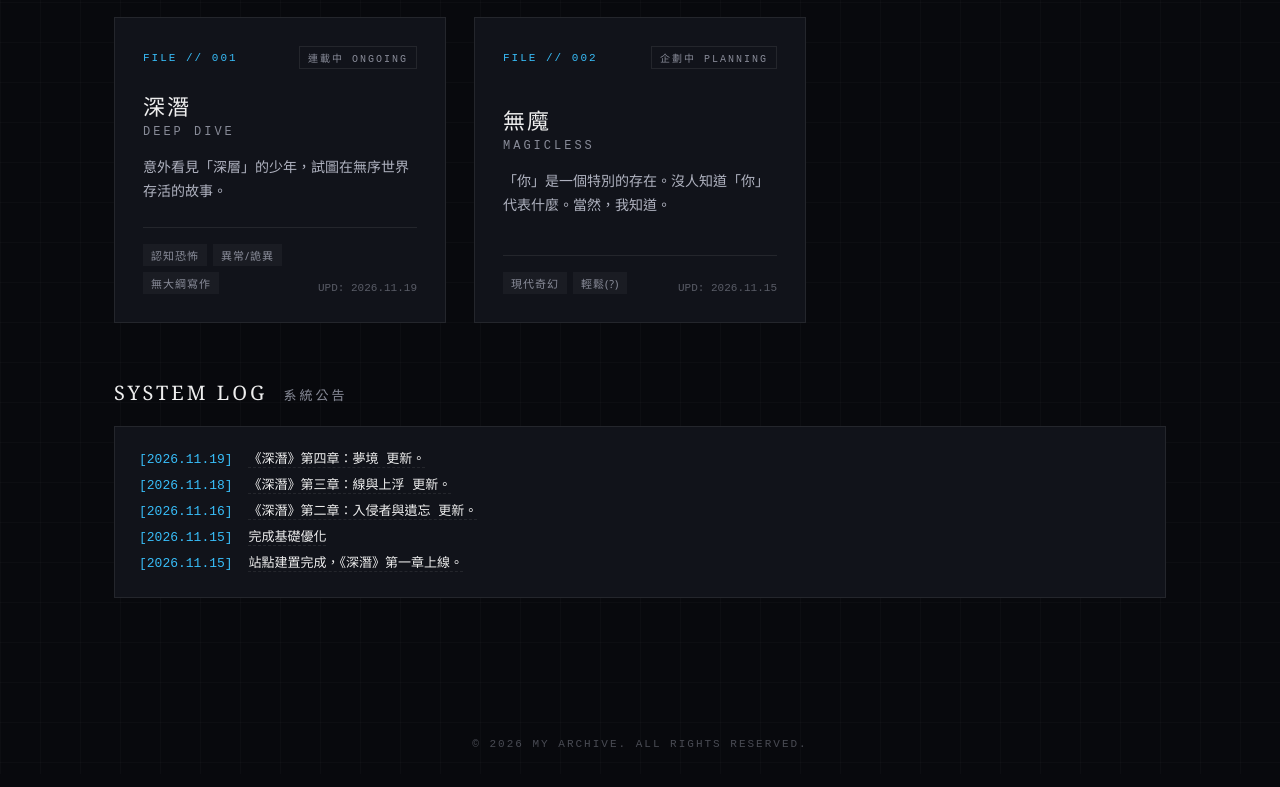
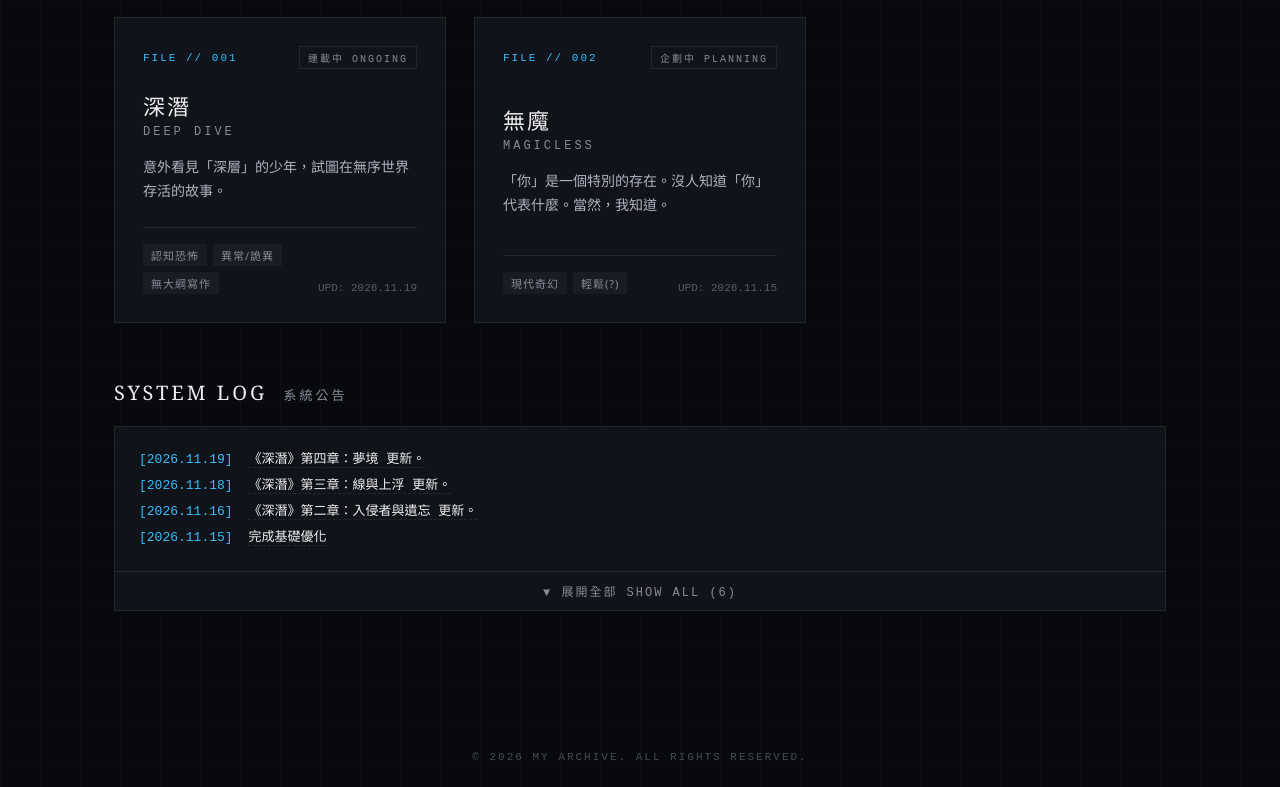
Before and after one commit to howzu987/howzu987.github.io, a plain HTML site: page index.html in a window 1280 px wide. Shown: the part 518-1305 px from the top of the page. Drawn offline with Linux system fonts and the light colour scheme.

Commit message:
公告縮頁

```diff
--- a/home.js
+++ b/home.js
@@ -1,4 +1,7 @@
 let allBooks = [];
+
+// 系統公告預設顯示幾則（其餘可按「展開」查看）
+const LOG_VISIBLE = 4;
 
 document.addEventListener("DOMContentLoaded", () => {
     renderContinueReading();
@@ -104,18 +107,46 @@ async function loadAnnouncements() {
             return;
         }
 
-        list.innerHTML = logs
-            .sort((a, b) => toTime(b.date) - toTime(a.date))
-            .slice(0, 5)
-            .map(log => {
+        const sorted = [...logs].sort((a, b) => toTime(b.date) - toTime(a.date));
+
+        // 預設只顯示最新 LOG_VISIBLE 則，其餘先收起來，按鈕可展開
+        list.innerHTML = sorted
+            .map((log, i) => {
                 const text = log.link
                     ? `<a href="${log.link}">${log.text}</a>`
                     : log.text;
-                return `<li><span class="log-date">[${log.date}]</span> <span class="log-text">${text}</span></li>`;
+                const extra = i >= LOG_VISIBLE ? ' class="log-extra" hidden' : "";
+                return `<li${extra}><span class="log-date">[${log.date}]</span> <span class="log-text">${text}</span></li>`;
             })
             .join("");
+
+        if (sorted.length > LOG_VISIBLE) {
+            setupLogToggle(list, sorted.length);
+        }
     } catch (error) {
         console.error(error);
         list.innerHTML = `<li class="log-empty">// LOG UNAVAILABLE</li>`;
     }
 }
+
+function setupLogToggle(list, total) {
+    const btn = document.createElement("button");
+    btn.type = "button";
+    btn.className = "log-toggle";
+    let open = false;
+
+    const render = () => {
+        btn.textContent = open
+            ? "▲ 收合 COLLAPSE"
+            : `▼ 展開全部 SHOW ALL (${total})`;
+    };
+
+    btn.addEventListener("click", () => {
+        open = !open;
+        list.querySelectorAll(".log-extra").forEach(li => { li.hidden = !open; });
+        render();
+    });
+
+    render();
+    list.insertAdjacentElement("afterend", btn);
+}
--- a/style.css
+++ b/style.css
@@ -796,3 +796,24 @@ button.btn-enter:disabled {
         gap: 4px;
     }
 }
+
+/* 系統公告：展開 / 收合按鈕 */
+.log-toggle {
+    display: block;
+    width: 100%;
+    margin-top: -1px;
+    padding: 10px;
+    background-color: var(--surface-color);
+    border: 1px solid var(--border-color);
+    color: var(--text-muted);
+    font-family: monospace;
+    font-size: 12px;
+    letter-spacing: 2px;
+    cursor: pointer;
+    transition: all 0.2s ease;
+}
+
+.log-toggle:hover {
+    color: var(--accent-glow);
+    border-color: var(--accent-glow);
+}
```
